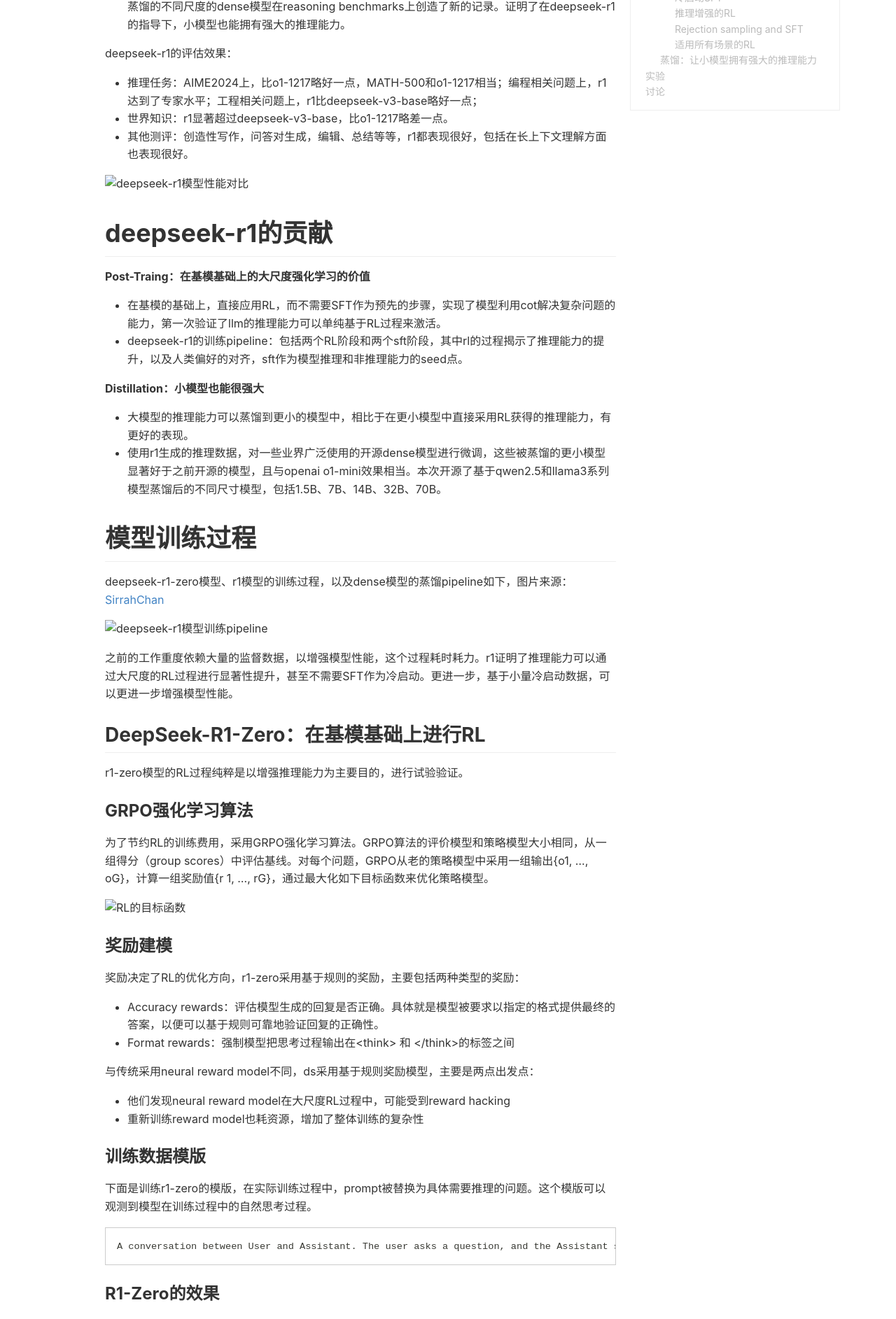
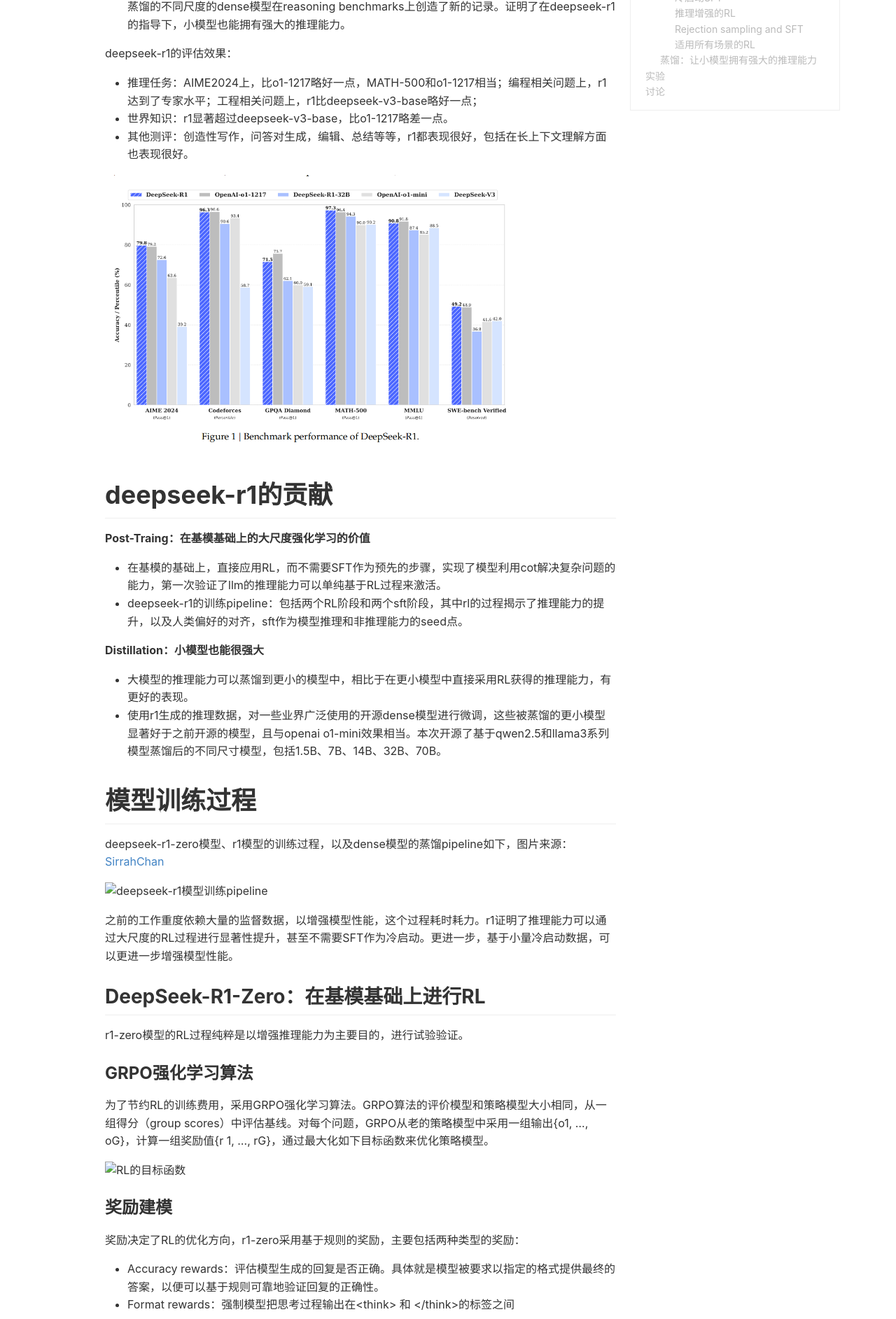
Before and after one commit to GaopanHuang/gaopanhuang.github.io, a Jekyll site: the page built from _posts/2025-02-07-DeepSeek-R1 论文笔记.md, in a window 1280 px wide. Shown: the part 649-2534 px from the top of the page at 70% size. Built offline with Jekyll 4.4.1, drawn with Linux system fonts in a browser that asks for light colours; comment, search, counter and statistics services are not loaded; a style sheet for code colours, icons or effects is not loaded.

Commit message:
modify img

```diff
--- a/_posts/2025-02-07-DeepSeek-R1 论文笔记.md
+++ b/_posts/2025-02-07-DeepSeek-R1 论文笔记.md
@@ -23,7 +23,7 @@
 - 世界知识：r1显著超过deepseek-v3-base，比o1-1217略差一点。
 - 其他测评：创造性写作，问答对生成，编辑、总结等等，r1都表现很好，包括在长上下文理解方面也表现很好。
 
-<img src="../images/posts/llm/deepseek-r1模型性能对比.png" width="80%" alt="deepseek-r1模型性能对比"/>
+<img src="/images/posts/llm/deepseek-r1模型性能对比.png" width="80%" alt="deepseek-r1模型性能对比"/>
 
 
 # deepseek-r1的贡献
```
